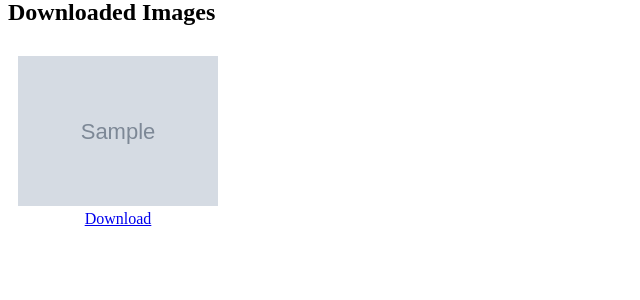
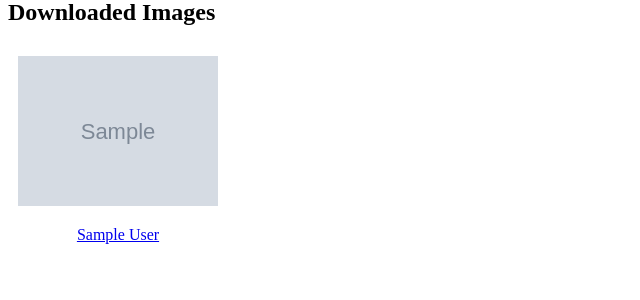
Before and after one commit to virtualworldservices/image_downloader, a Flask app: template templates/index.html in a window 1280 px wide. Shown: the part 122-422 px from the top of the page, without its empty margins (0-640 px from the left). Run offline with Flask 3, Linux system fonts and the light colour scheme; the template is opened without the code that fills it: most values are stand-ins (such as "Sample title", 1, 10 or a date in 2020); grey boxes marked "Sample" are stand-in pictures.

Commit message:
Update index.html

```diff
--- a/templates/index.html
+++ b/templates/index.html
@@ -17,7 +17,11 @@
             {% for img in images %}
             <div style="margin:10px; text-align:center;">
                 <img src="{{ img.filename }}" width="200"><br>
-                <a href="{{ url_for('download_file', filename=img_filename) }}">Download</a>
+                {% for img in images %}
+                    <p>
+                        <a href="{{ img.url }}" target="_blank">{{ img.display_name }}</a>
+                    </p>
+                {% endfor %}
             </div>
             {% endfor %}
         </div>
```
